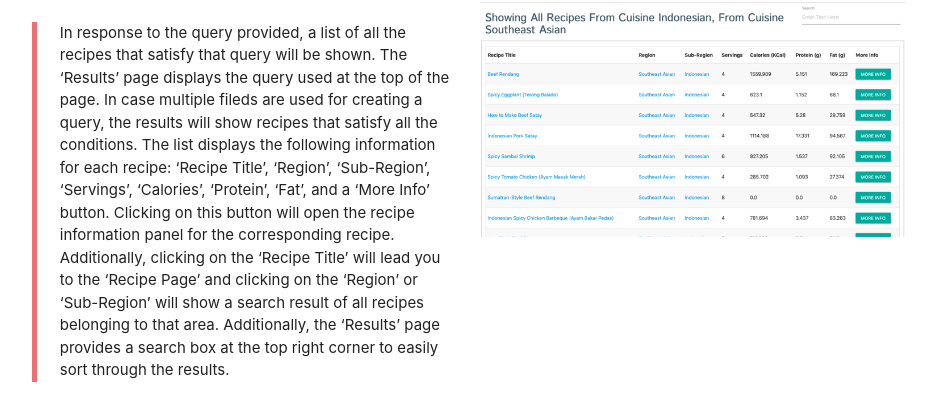
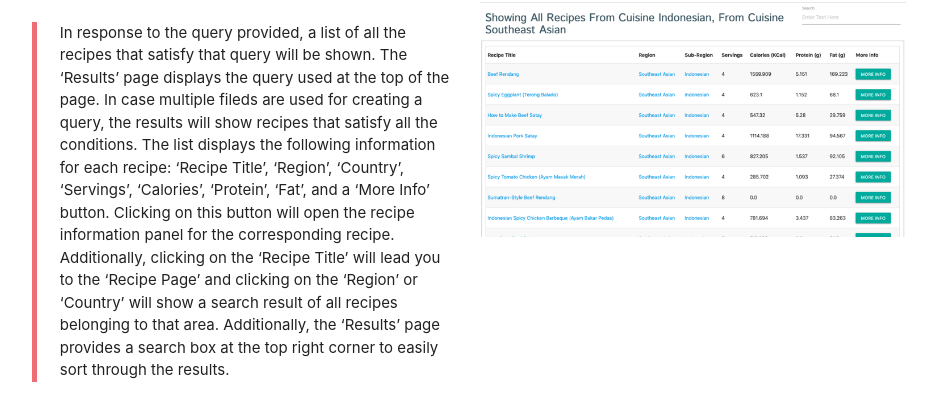
Before and after one commit to devanshbatra04/recipe_db_final, a Flask app: page /recipedb/howto in a window 1280 px wide, after a click on "RECIPE SEARCH". Shown: the part 1947-2348 px from the top of the page, without its empty margins (171-1106 px from the left). Run offline with Flask 2, Linux system fonts and the light colour scheme; some libraries are stand-ins or nearby versions.

Commit message:
sub-region to country

```diff
--- a/templates/category.html
+++ b/templates/category.html
@@ -103,7 +103,7 @@
             <th>Recipe Title</th>
             <!-- <th>Ingredient form</th> -->
             <th>Region</th>
-            <th>Sub Region</th>
+            <th>Country</th>
             <!-- <th>Dietary Style</th> -->
             <th>Source</th>
           </tr>
--- a/templates/howto.html
+++ b/templates/howto.html
@@ -155,7 +155,7 @@
               <div class="col s12 m6">
 
                   <blockquote>
-                  <p>In response to the query provided, a list of all the recipes that satisfy that query will be shown. The ‘Results’ page displays the query used at the top of the page. In case multiple fileds are used for creating a query, the results will show recipes that satisfy all the conditions. The list displays the following information for each recipe: ‘Recipe Title’, ‘Region’, ‘Sub-Region’, ‘Servings’, ‘Calories’, ‘Protein’, ‘Fat’, and a ‘More Info’ button. Clicking on this button will open the recipe information panel for the corresponding recipe. Additionally, clicking on the ‘Recipe Title’ will lead you to the ‘Recipe Page’ and clicking on the ‘Region’ or ‘Sub-Region’ will show a search result of all recipes belonging to that area. Additionally, the ‘Results’ page provides a search box at the top right corner to easily sort through the results.
+                  <p>In response to the query provided, a list of all the recipes that satisfy that query will be shown. The ‘Results’ page displays the query used at the top of the page. In case multiple fileds are used for creating a query, the results will show recipes that satisfy all the conditions. The list displays the following information for each recipe: ‘Recipe Title’, ‘Region’, ‘Country’, ‘Servings’, ‘Calories’, ‘Protein’, ‘Fat’, and a ‘More Info’ button. Clicking on this button will open the recipe information panel for the corresponding recipe. Additionally, clicking on the ‘Recipe Title’ will lead you to the ‘Recipe Page’ and clicking on the ‘Region’ or ‘Country’ will show a search result of all recipes belonging to that area. Additionally, the ‘Results’ page provides a search box at the top right corner to easily sort through the results.
                   </p>
                   </blockquote>
               </div>
@@ -264,7 +264,7 @@ Further, this panel also provides the ‘Recipe Title’ and a 'Complete Profile
               <div class="col s12 m6">
 
                   <blockquote>
-                  <p>‘Recipes’ contains a list of recipes that use this ingredient along with information such as the recipe’s name, state of the ingredient in the recipe, region and sub-region of origin of the recipe, dietary style of the recipe, and the source of the recipe. If the user clicks on any recipe name, they will be redirected to the ‘Recipe Page’ of that recipe.</p>
+                  <p>‘Recipes’ contains a list of recipes that use this ingredient along with information such as the recipe’s name, state of the ingredient in the recipe, region and Country of origin of the recipe, dietary style of the recipe, and the source of the recipe. If the user clicks on any recipe name, they will be redirected to the ‘Recipe Page’ of that recipe.</p>
                   </blockquote>
               </div>
               <div class="col s12 m6">
@@ -292,7 +292,7 @@ The list of ingredients contains the names of all ingredients belonging to this
               <div class="col s12 m6">
 
                   <blockquote>
-                  <p>The list of recipes contains the recipe name, region and sub-region of origin, and the source of the recipe.</p>
+                  <p>The list of recipes contains the recipe name, region and Country of origin, and the source of the recipe.</p>
                   </blockquote>
               </div>
               <div class="col s12 m6">
@@ -376,7 +376,7 @@ As our database of ingredients is incredibly dense, this network would not be me
                 <div class="col s12 m6">
 
                     <blockquote>
-                    <p>The ‘Recipes’ tab provides a geographical plot of the number of recipes that belong to each of the cuisines in the database. Each area on the map is color-coded in accordance to the cuisine that influences it. On hovering over a sub-region, an information box will appear next to it containing its name, the cuisine that influences it, and the number of recipes in that cuisine.</p>
+                    <p>The ‘Recipes’ tab provides a geographical plot of the number of recipes that belong to each of the cuisines in the database. Each area on the map is color-coded in accordance to the cuisine that influences it. On hovering over a Country, an information box will appear next to it containing its name, the cuisine that influences it, and the number of recipes in that cuisine.</p>
                     </blockquote>
                 </div><br>
                 <div class="col s12 m6">
@@ -414,7 +414,7 @@ As our database of ingredients is incredibly dense, this network would not be me
           <div class="col s12 m6">
 
               <blockquote>
-              <p>The ‘Nutrition’ tab provides a geographical plot of the average number of calories of each of the cuisines in the database. Each area on the map is color-coded in accordance to the cuisine that influences it. On hovering over a sub-region, an information box will appear next to it containing its name, the cuisine that influences it, and the average number of calories of that cuisine.</p></blockquote>
+              <p>The ‘Nutrition’ tab provides a geographical plot of the average number of calories of each of the cuisines in the database. Each area on the map is color-coded in accordance to the cuisine that influences it. On hovering over a Country, an information box will appear next to it containing its name, the cuisine that influences it, and the average number of calories of that cuisine.</p></blockquote>
           </div><br>
           <div class="col s12 m6">
               <img style="max-height: 100%; max-width: 100%;" src="../recipedb/static/sect5-11.png" class="responsive-img" alt="">
--- a/templates/ingredient.html
+++ b/templates/ingredient.html
@@ -107,7 +107,7 @@
                     <th>Recipe Title</th>
                     <th>Ingredient form</th>
                     <th>Region</th>
-                    <th>Sub Region</th>
+                    <th>Country</th>
                     <!--<th>Dietary Style</th>-->
                     <th>Source</th>
                   </tr>
--- a/templates/list_recipes.html
+++ b/templates/list_recipes.html
@@ -134,7 +134,7 @@
                   <tr>
                     <th>Recipe Title</th>
                     <th>Region</th>
-                    <th>Sub-Region</th>
+                    <th>Country</th>
                     <th>Servings</th>
                     <th>Calories (KCal)</th>
                     <th>Protein (g)</th>
```
